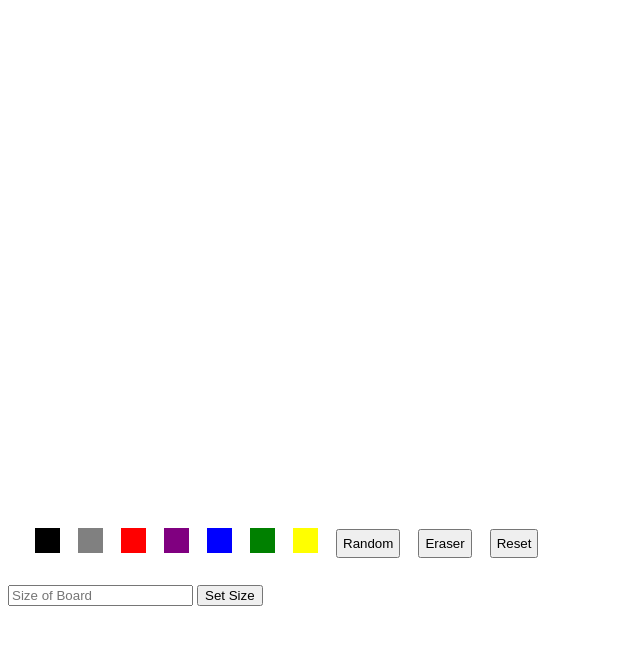
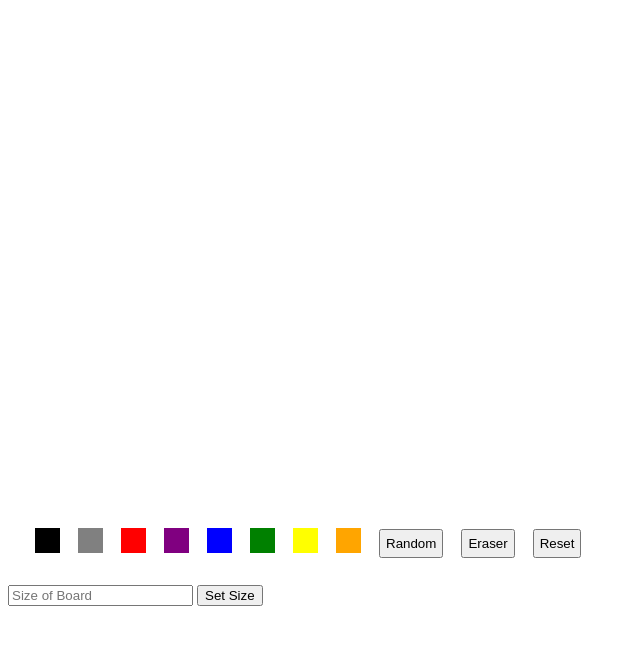
Before and after one commit to emilsonylarde/estabillo-Etch-a-Sketch, a plain HTML site: page index.html in a window 1280 px wide. Shown: the part 79-724 px from the top of the page, without its empty margins (0-640 px from the left). Drawn offline with Linux system fonts and the light colour scheme.

Commit message:
added reset to reset board

```diff
--- a/index.html
+++ b/index.html
@@ -81,13 +81,24 @@
               padding: 5px;
             "
           ></button>
+
+          <button
+            onclick="changeColor('orange')"
+            style="
+              background-color: orange;
+              height: 25px;
+              width: 25px;
+              border-style: none;
+              padding: 5px;
+            "
+          ></button>
           <button onclick="changeColor('random')" style="padding: 5px">
             Random
           </button>
           <button onclick="changeColor('white')" style="padding: 5px">
             Eraser
           </button>
-          <button style="padding: 5px">Reset</button>
+          <button onclick="resetBoard()" style="padding: 5px">Reset</button>
         </div>
       </div>
     </div>
--- a/index.js
+++ b/index.js
@@ -40,3 +40,9 @@ function colorSquare() {
 function changeColor(choice) {
   color = choice;
 }
+
+function resetBoard() {
+  let board = document.querySelector(".board");
+  let squares = board.querySelectorAll("div");
+  squares.forEach((div) => (div.style.backgroundColor = "white"));
+}
```
